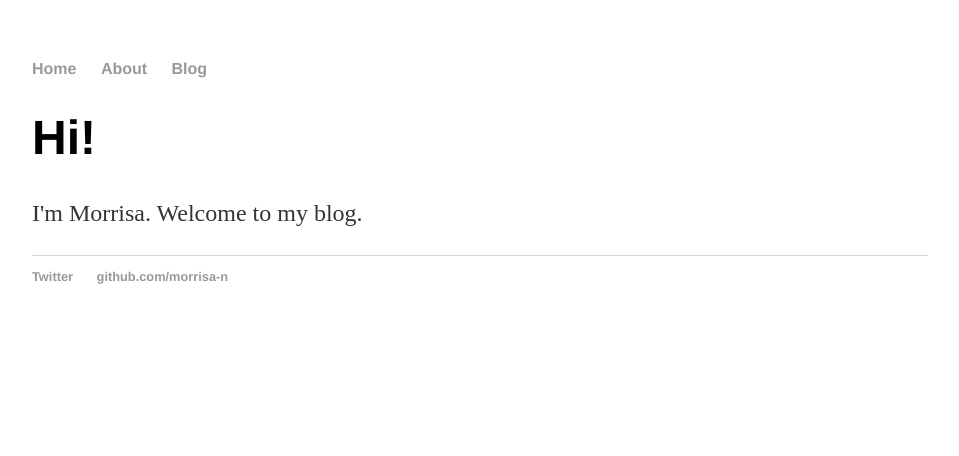
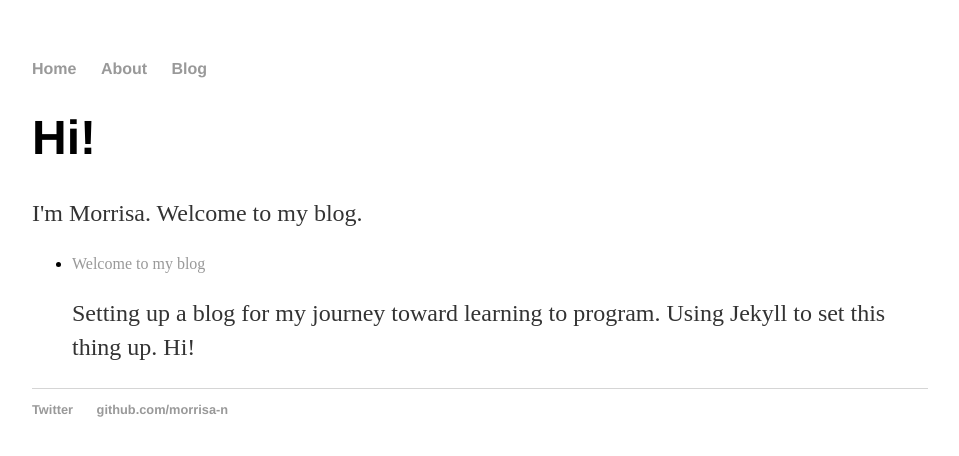
Before and after one commit to morrisa-n/morrisa-n.github.io, a Jekyll site: the page built from index.html, in a window 1280 px wide. Shown: the top 456 px of the page, without its empty margins (160-1119 px from the left). Built offline with Jekyll 4.4.1, drawn with Linux system fonts in a browser that asks for light colours.

Commit message:
Testing if I can put blog post excerpts on front page

```diff
--- a/index.html
+++ b/index.html
@@ -6,3 +6,12 @@ title: Morrisa Neely's Blog
     <h1>Hi!</h1>
     <p>I'm Morrisa. Welcome to my blog.</p>
 </div><!-- /.blurb -->
+
+<ul>
+  {% for post in site.posts %}
+    <li>
+      <a href="{{ post.url }}">{{ post.title }}</a>
+      {{ post.excerpt }}
+    </li>
+  {% endfor %}
+</ul>
```
